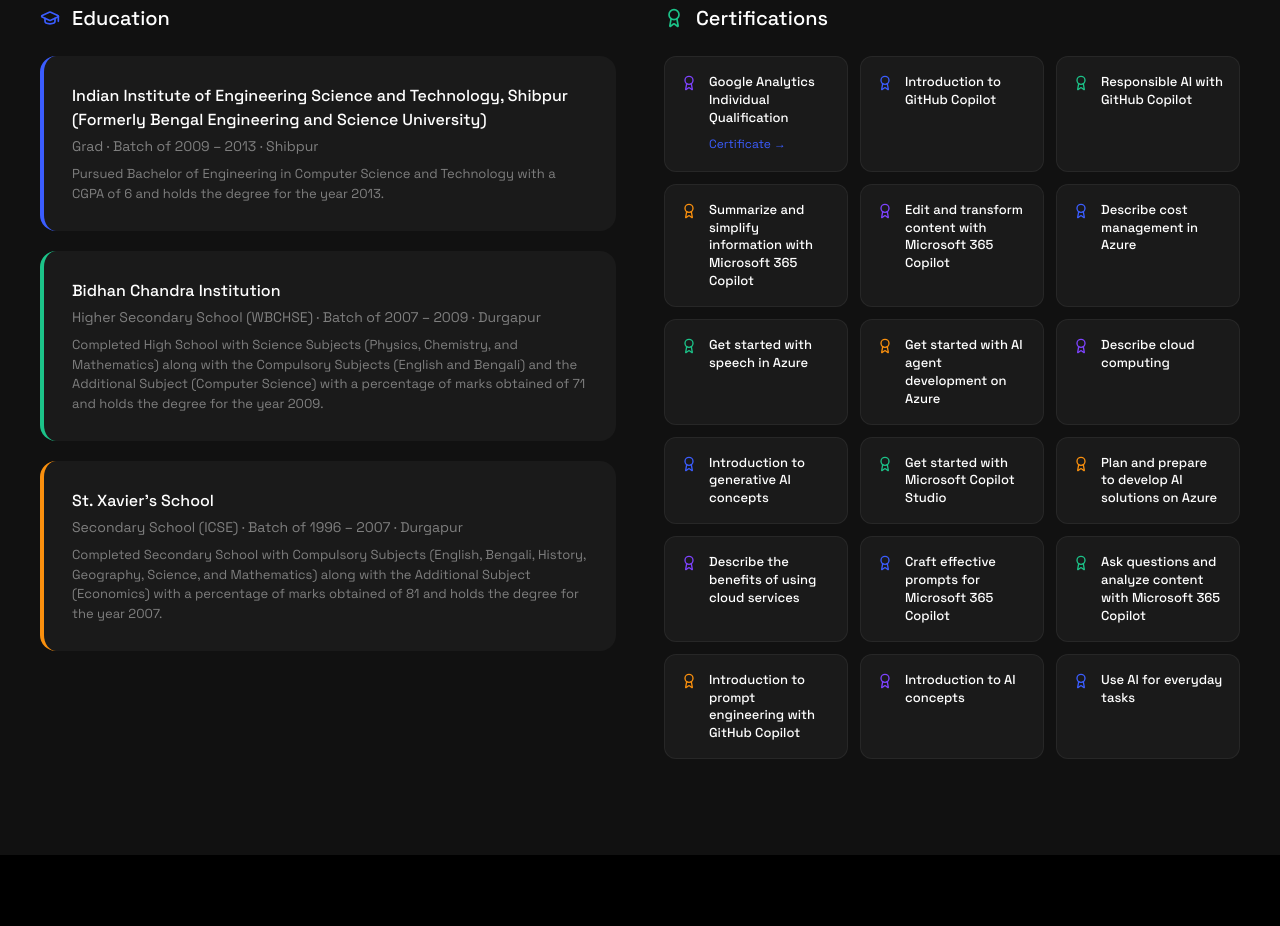
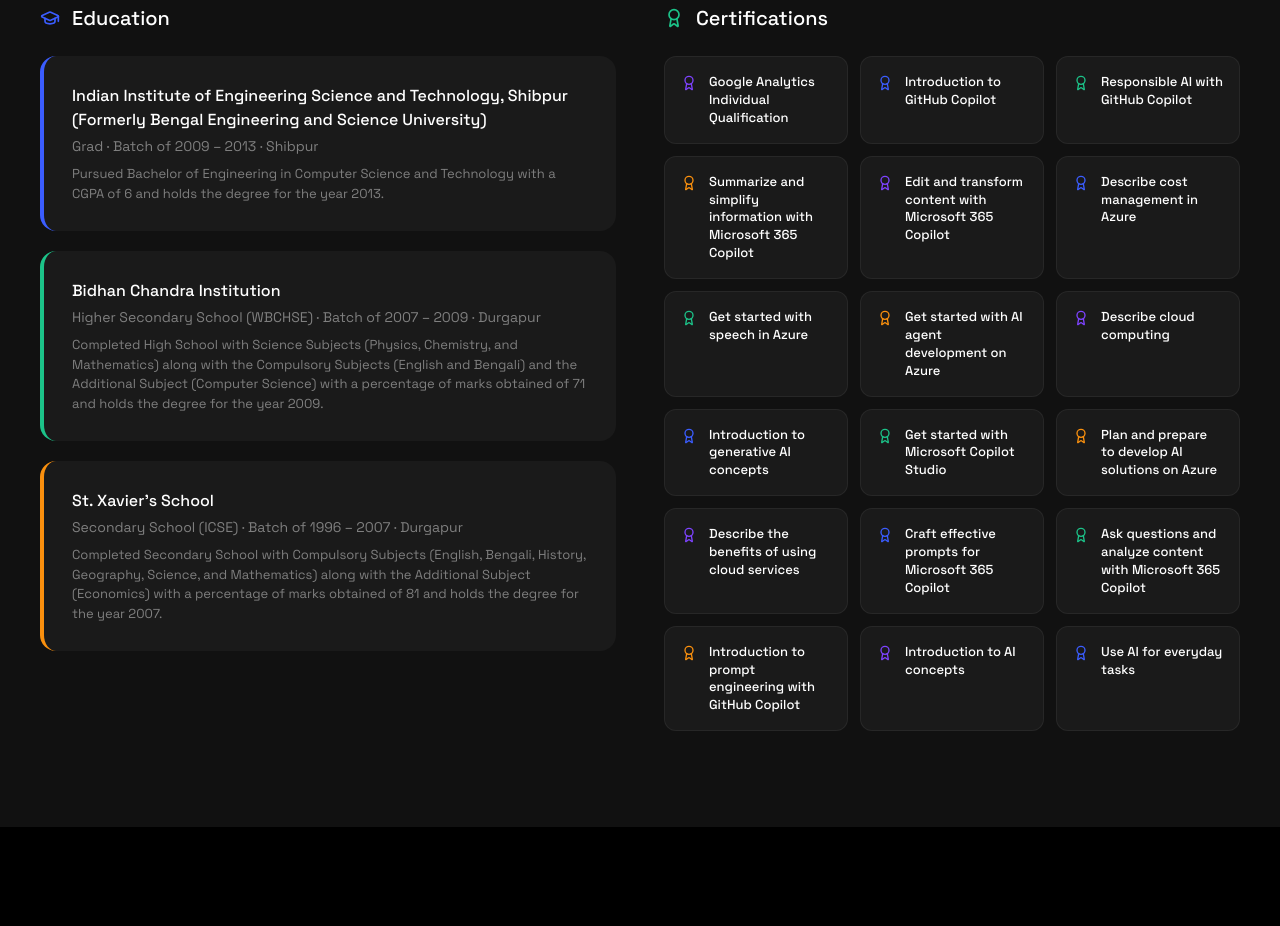
Before and after one commit to kulkid49/samya, a React (Vite) app: page / in a window 1280 px wide. Shown: the part 7940-8866 px from the top of the page. Built offline with nearby package versions, Linux system fonts and the light colour scheme.

Commit message:
Remove GA IQ certificate link

```diff
--- a/src/sections/EducationSection.tsx
+++ b/src/sections/EducationSection.tsx
@@ -36,7 +36,6 @@ type Certification = {
 const certifications: Certification[] = [
   {
     title: 'Google Analytics Individual Qualification',
-    link: 'https://drive.google.com/file/d/1IMscgU2kkVtBMcG1ZP8bvTiMlCgN9w4E/view?usp=sharing',
     accent: '#7E43FF',
   },
   {
```
